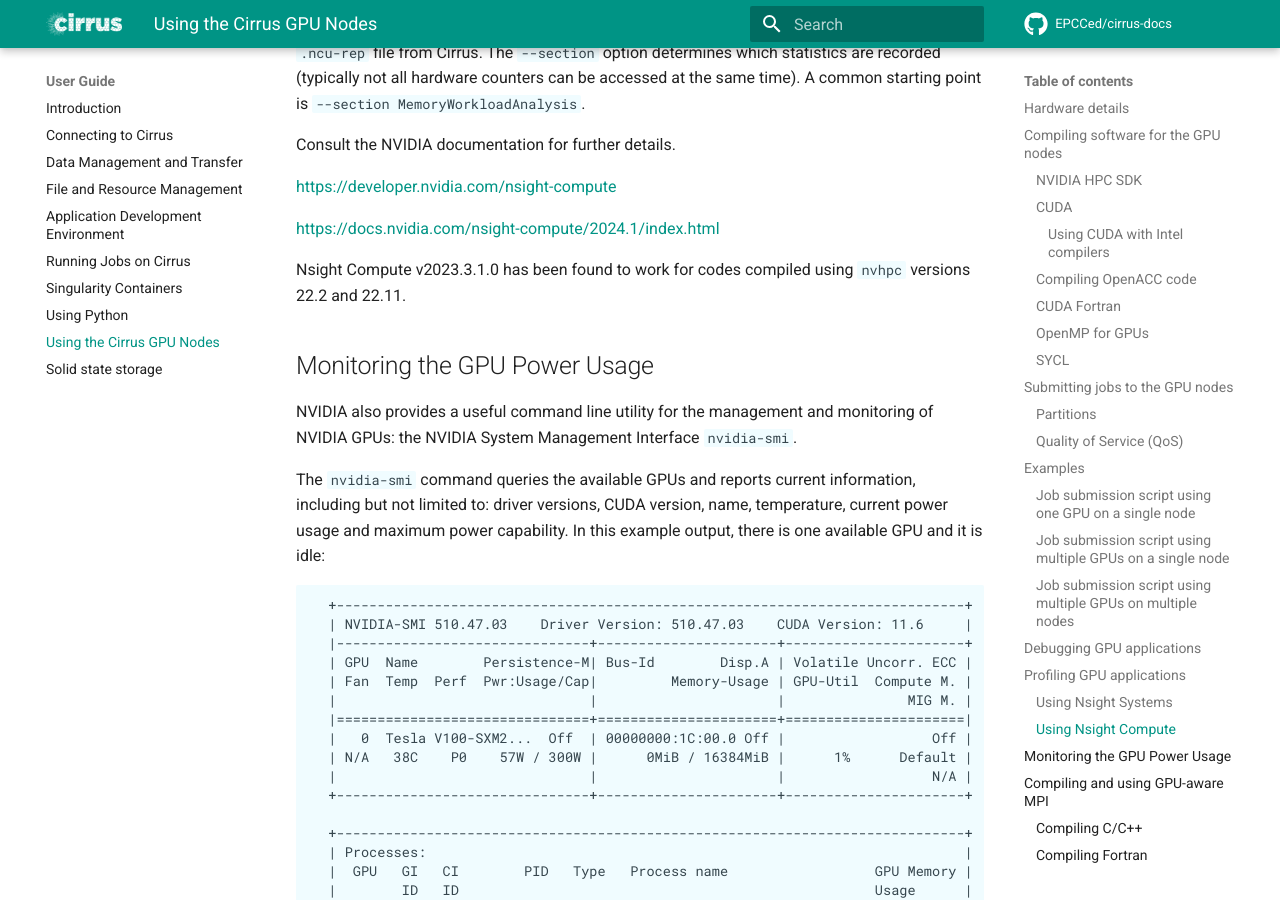
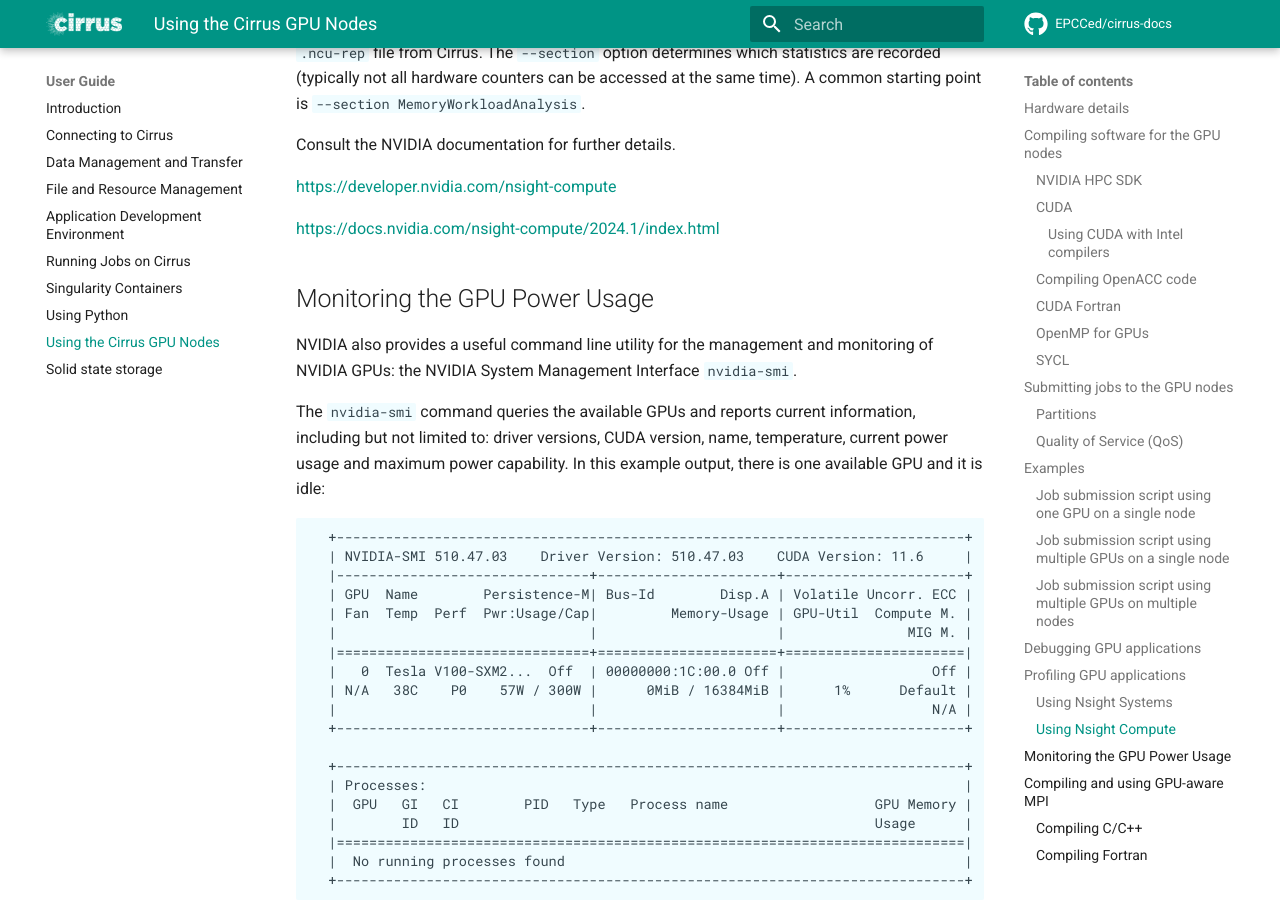
Before and after one commit to EPCCed/cirrus-docs, an MkDocs documentation site: the page built from docs/user-guide/gpu.md, in a window 1280 px wide and 900 px high, scrolled down 9690 px. Built offline with MkDocs 1.6.1 and Material for MkDocs 9.7.7, drawn with Linux system fonts in a browser that asks for light colours; comment, search, counter and statistics services are not loaded.

Commit message:
Removes reference to old nsight compute

```diff
--- a/docs/user-guide/gpu.md
+++ b/docs/user-guide/gpu.md
@@ -457,9 +457,6 @@
 
 <https://docs.nvidia.com/nsight-compute/2024.1/index.html>
 
-Nsight Compute v2023.3.1.0 has been found to work for codes compiled
-using `nvhpc` versions 22.2 and 22.11.
-
 
 ## Monitoring the GPU Power Usage
 
```
